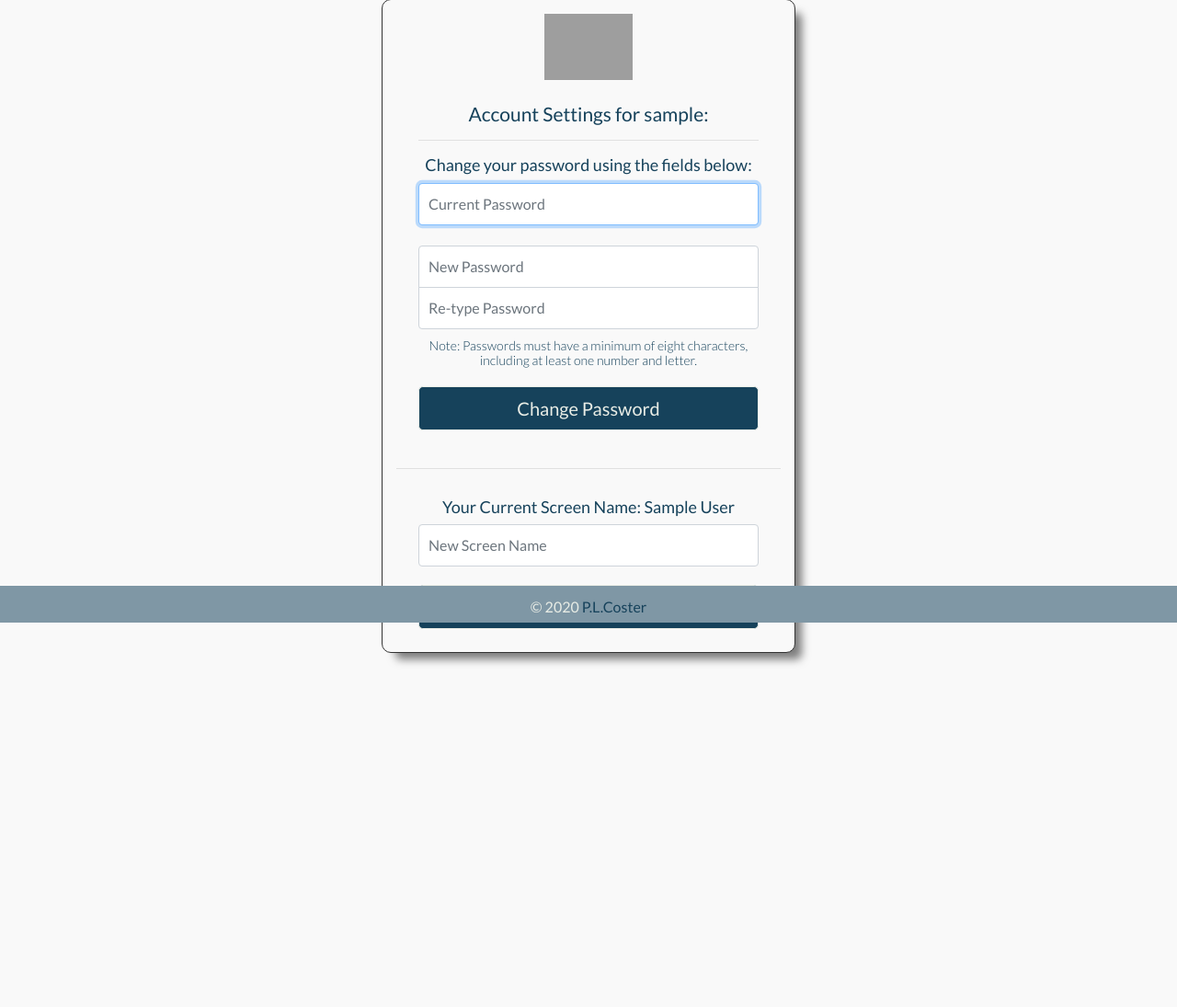
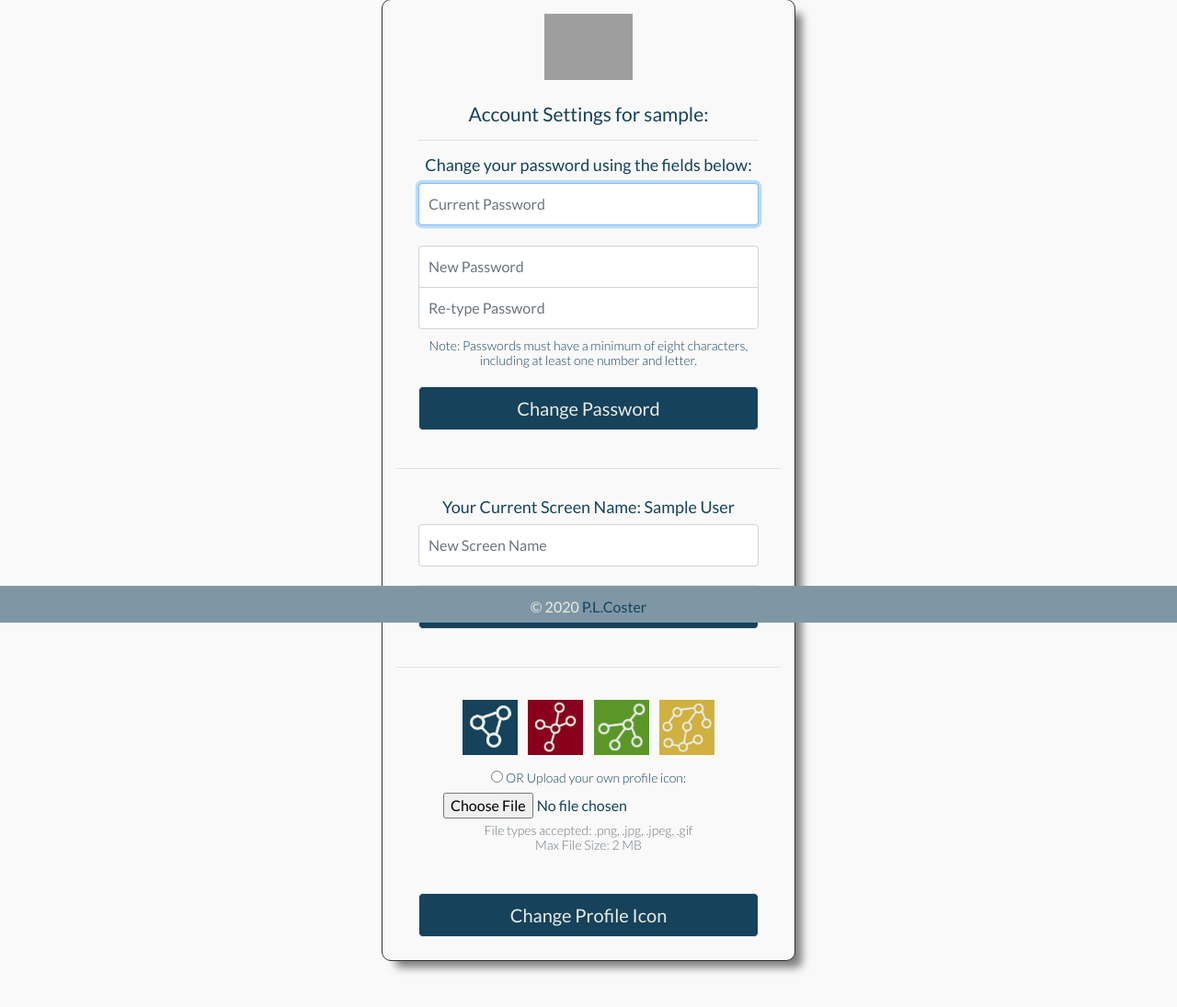
Before and after one commit to PLCoster/cs50web-project2, a Flask app: page /account in a window 1280 px wide. Shown: the part 123-1218 px from the top of the page at 92% size. Before the commit the page ends 846 px from the top, so only its background shows below. Run offline with Flask 2, Linux system fonts and the light colour scheme; the visitor is signed in with stand-in values (Sample User, id 1); parts of the project's set-up code (start-up, migrations or seed data) failed here and were passed over; some libraries are stand-ins or nearby versions; grey boxes are pictures that could not be loaded.

Commit message:
Users can now change their profile icon on the account page
Username, passwords, screen names and messages are now all checked
for consisting of all whitespace chars. If they do, registration /
changes / posting of messages is blocked.

```diff
--- a/application.py
+++ b/application.py
@@ -1,5 +1,6 @@
 import os
 import pytz
+import re
 
 from flask import Flask, session, flash, jsonify, redirect, render_template, request
 from flask_session import Session
@@ -74,6 +75,13 @@ def sanitize_name(name):
   """
 
   return name.replace('&', '').replace('"', '').replace('\'', '').replace('<', '').replace('>', '').replace('(', '').replace(')', '').replace('~', '').replace('`', '').replace('=', '')
+
+
+def is_whitespace(string):
+  """ Helper function to test if a string is all whitespace characters """
+
+  ws = re.compile('^\s+$')
+  return ws.match(string)
 
 
 def validate_pass(password):
@@ -258,6 +266,11 @@ def register():
         flash('Password must be eight characters long with at least one number and one letter!')
         return render_template('register.html')
 
+      # If any input is just whitespace chars, ask for new input:
+      if is_whitespace(username) or is_whitespace(screen_name) or is_whitespace(password):
+        flash('Please fill in all fields to register!')
+        return render_template('register.html')
+
       # Check that file is uploaded if own profile img selected:
       if profile_img == 'user_upload':
         print('TRYING TO FIND USER IMAGE')
@@ -276,8 +289,7 @@ def register():
           flash('File type not supported! Please try again.')
           return render_template('register.html')
 
-      # Otherwise information from registration is complete:
-
+      # Otherwise information from registration is complete
       # Check username does not already exist, if it does then ask for a different name:
       user_query = User.query.filter_by(username=username).first()
 
@@ -330,7 +342,7 @@ def account():
     confirm = request.form.get("check-pass")
 
     # Check input fields are correct:
-    if not curr_pass or not new_pass or new_pass != confirm:
+    if not curr_pass or not new_pass or new_pass != confirm or is_whitespace(new_pass):
       flash("Please fill in all password fields!")
       return render_template("account.html")
 
@@ -371,7 +383,7 @@ def screen_name():
   # Get input from form and check screen-name exists:
   new_screen_name = request.form.get("new-screen-name")
 
-  if not new_screen_name:
+  if not new_screen_name or is_whitespace(new_screen_name):
     flash('Please enter your new Screen Name to update it!')
     return redirect('/account')
 
@@ -403,6 +415,76 @@ def screen_name():
           private_channels['user_private_list'][user_id][private_id]['name'] = new_screen_name
 
   flash('Your Screen Name has been changed to: ' + session['screen_name'])
+  return redirect('/account')
+
+
+@app.route('/profile_img', methods=['POST'])
+def profile_img():
+  """ Update a user's profile image to a new one """
+
+  # If user not logged in return to login screen:
+  if session.get('user_id') == None:
+    return redirect('/login')
+
+  profile_img = request.form.get('profile')
+
+  # If none selected, prompt user for selection:
+  if not profile_img:
+    flash('Please select a default or custom Profile Icon!')
+    return redirect('/account')
+
+  # If choice is the same as current, do nothing:
+  if profile_img == session['profile_img']:
+    flash('The icon you selected is currently your Profile Icon!')
+    return redirect('/account')
+
+  # If profile_img is a custom image, get and check the custom image:
+  if profile_img == 'user_upload':
+    # See https://flask.palletsprojects.com/en/1.1.x/patterns/fileuploads/
+    if 'user_profile_img' not in request.files:
+      flash('No profile image uploaded for custom icon!')
+      return redirect('/account')
+
+    file = request.files['user_profile_img']
+    print('FILE FOUND: ', file)
+    # If no filename:
+    if file.filename == '':
+      flash('No custom profile image selected!')
+      return redirect('/account')
+    if not file or not allowed_file(file.filename):
+      flash('File type not supported! Please try again.')
+      return redirect('/account')
+
+    # If user uploaded a custom image file, add its path to DB, and save in Images folder:
+    if file:
+      filename = secure_filename(str(session['user_id']) + '.' + file.filename.split('.')[-1])
+      file.save(os.path.join(app.config['UPLOAD_FOLDER'], filename))
+      session['profile_img'] = filename
+
+  # Otherwise set user_profile img to default img:
+  else:
+    session['profile_img'] = profile_img
+
+  # Update screen_name in database and session:
+  user_info = User.query.get(session['user_id'])
+  user_info.profile_img = session['profile_img']
+  db.session.commit()
+
+  # Update profile img in all channels:
+  for workspace in workspaces:
+    for channel in workspaces[workspace]['channels']:
+      for message in workspaces[workspace]['channels'][channel]['messages']:
+        if workspaces[workspace]['channels'][channel]['messages'][message]['user_id'] == session['user_id']:
+          workspaces[workspace]['channels'][channel]['messages'][message]['profile_img'] = session['profile_img']
+
+  # Update profile img in private chats:
+  for channel in private_channels['channels']:
+    if session['user_id'] in channel:
+      for message in private_channels['channels'][channel]['messages']:
+        if private_channels['channels'][channel]['messages'][message]['user_id'] == session['user_id']:
+          private_channels['channels'][channel]['messages'][message]['profile_img'] = session['profile_img']
+
+  flash('Profile Image Successfully Changed!')
   return redirect('/account')
 
 
@@ -596,8 +678,11 @@ def send_message(data):
   private = session['curr_private']
   profile_img = session['profile_img']
 
+  # If message text is all whitespace, do nothing:
+  if is_whitespace(message_text):
+    return False
+
   # Create message object:
-
   message = {'user_id': session['user_id'],
              'message_text': message_text,
              'screen_name': screen_name,
@@ -683,6 +768,10 @@ def edit_message(data):
   text = sanitize_message(data['message_text'])
   private = data['private']
 
+  # If message text is all whitespace, do nothing:
+  if is_whitespace(text):
+    return False
+
   if not private:
     # Check if message exists in workspaces
     messages = workspaces[session['curr_ws']]['channels'][session['curr_chan']]['messages']
@@ -709,6 +798,10 @@ def create_channel(data):
 
   chan_name = sanitize_name(data['new_channel'])
 
+  # If name is all whitespace, do nothing:
+  if is_whitespace(chan_name):
+    return False
+
   # Check name not already in use in current workspace:
   if chan_name in workspaces[session['curr_ws']]['channels'].keys():
     # This should send back some kind of error message
@@ -728,6 +821,10 @@ def create_workspace(data):
   """ Lets a user create a new workspace, with a unique name. The user then joins the new workspace """
 
   ws_name = sanitize_name(data['new_workspace'])
+
+  # If name is all whitespace, do nothing:
+  if is_whitespace(ws_name):
+    return False
 
   # Check new workspace name not already in use:
   if ws_name in workspaces.keys():
--- a/templates/account.html
+++ b/templates/account.html
@@ -27,36 +27,40 @@
       <input type="text" id="new-screen-name" class="form-control" placeholder="New Screen Name" name="new-screen-name" required>
       <button class="btn btn-lg btn-primary btn-block" type="submit">Change Screen Name</button>
     </form>
-    <!--
-    <form class="form-signin">
-      <button class="btn btn-lg btn-danger btn-block delete"> Delete Your Account </button>
-      <button class="btn btn-lg btn-primary btn-block cancel"> Cancel Account Deletion </button>
+    <hr>
+    <form class="form-signin" action="/profile_img" method="post" enctype=multipart/form-data>
+      <label>
+        <input type="radio" class="radio-img" name="profile" value="default_1.png" required>
+        <img class="profile-icon" src="/static/Images/profile/default_1.png">
+      </label>
+      <label>
+        <input type="radio" class="radio-img" name="profile" value="default_2.png">
+        <img class="profile-icon" src="/static/Images/profile/default_2.png">
+      </label>
+      <label>
+        <input type="radio" class="radio-img" name="profile" value="default_3.png">
+        <img class="profile-icon" src="/static/Images/profile/default_3.png">
+      </label>
+      <label>
+        <input type="radio" class="radio-img" name="profile" value="default_4.png">
+        <img class="profile-icon" src="/static/Images/profile/default_4.png">
+      </label>
+      <br>
+      <label>
+        <input type="radio" id="user_img" name="profile" value="user_upload">
+        <label for="user_img"><p>OR Upload your own profile icon:</p></label>
+        <input type="file" accept=".png,.jpeg,.jpg,.gif" class="form-control-file" name="user_profile_img" onchange="loadFile(event)" autocomplete="off">
+        <p class="mb-3 text-muted">File types accepted: .png, .jpg, .jpeg, .gif<br>Max File Size: 2 MB</p>
+        <img id="user_upload" class="profile-icon" style="display: none; height: 60px; width: 60px; margin: auto;">
+      </label>
+      <button class="btn btn-lg btn-primary btn-block" type="submit">Change Profile Icon</button>
     </form>
-    <form class="form-signin delete_account" action="/delete_account" method="post">
-      <label for="del-pass" class="sr-only">Enter Your Password:</label>
-      <input type="password" id="del-pass" class="form-control" placeholder="Enter Password to Confirm Deletion" name="del-pass" required>
-      <button class="btn btn-lg btn-danger btn-block" type="submit">Delete Your Account</button>
-      <p style="color: red;"> Warning! Clicking the button above will permanently delete your account and all your book reviews!</p>
-    </form>
-    !-->
   </div>
   <script>
-    $(document).ready(function(){
-      // Clicking delete button shows account deletion form:
-      $(".delete").on('click', function() {
-        event.preventDefault();
-        $(".delete_account").css("display", "block");
-        $(".cancel").css("display", "inline-block");
-        $(".delete").css("display", "none");
-      })
-
-      // Clicking cancel button hides account deletion form:
-      $(".cancel").on('click', function() {
-        event.preventDefault();
-        $(".delete_account").css("display", "none");
-        $(".cancel").css("display", "none");
-        $(".delete").css("display", "inline-block");
-      })
-    })
+    var loadFile = function(event) {
+      var image = document.getElementById('user_upload');
+      image.src = URL.createObjectURL(event.target.files[0]);
+      image.style.display = 'block'
+    };
   </script>
 {% endblock %}
```
Also changed, not shown: static/Images/profile/1.PNG (added), static/Images/profile/3.PNG (added).
